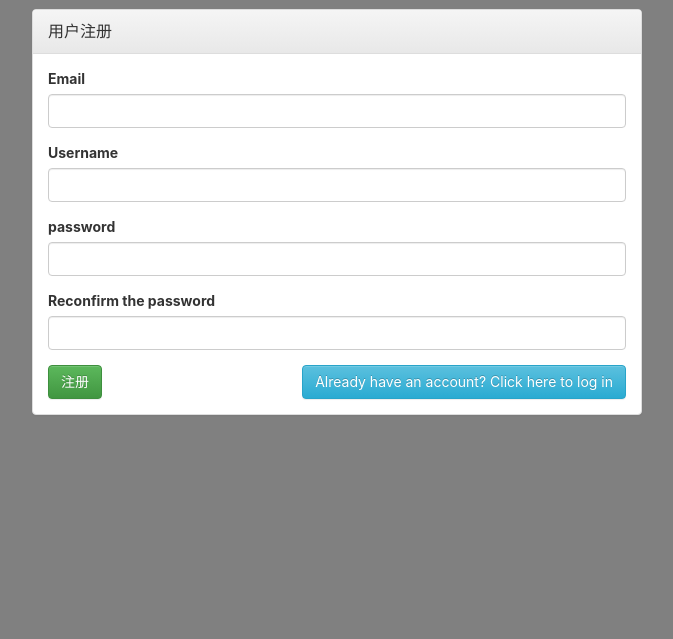
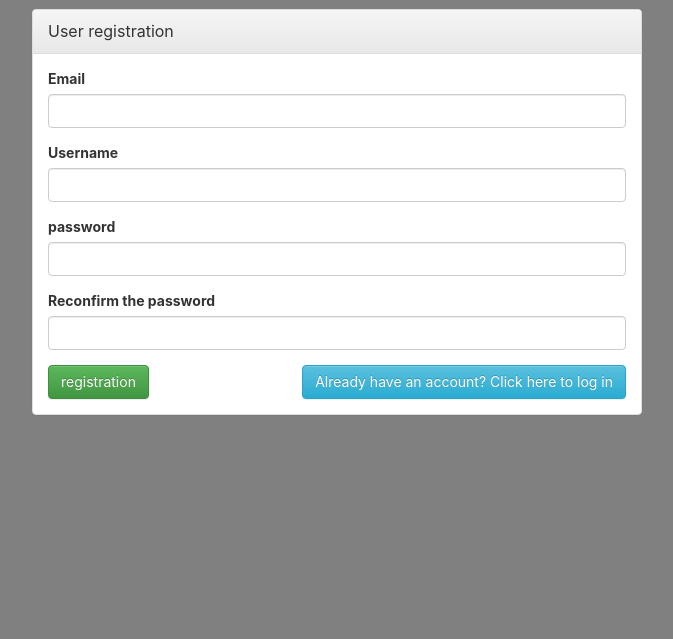
Before and after one commit to Shkolenko-Denys/Library, a Flask app: page /register/ in a window 1280 px wide. Shown: the part 51-690 px from the top of the page, without its empty margins (303-976 px from the left). Run offline with Flask 2, Linux system fonts and the light colour scheme; some libraries are stand-ins or nearby versions.

Commit message:
translated auth

```diff
--- a/app/main/auth/templates/login.html
+++ b/app/main/auth/templates/login.html
@@ -15,7 +15,7 @@
             <div class="panel panel-default animated fadeInUp">
                 <div class="panel-heading">
                     <header class="panel-title">
-                        用户登入
+                        User login
                     </header>
                 </div>
                 <div class="panel-body">
@@ -24,7 +24,7 @@
                         {{ wtf.form_field(form.email) }}
                         {{ wtf.form_field(form.password) }}
                         {{ wtf.form_field(form.remember_me) }}
-                        <input class="btn btn-success" id="submit" name="submit" type="submit" value="登入">
+                        <input class="btn btn-success" id="submit" name="submit" type="submit" value="login">
                         <a href="{{ url_for('auth.register') }}" class="btn btn-info pull-right">New user? Click here to register</a>
                     </form>
                     <br>
--- a/app/main/auth/templates/register.html
+++ b/app/main/auth/templates/register.html
@@ -15,7 +15,7 @@
             <div class="panel panel-default animated fadeInUp">
                 <div class="panel-heading">
                     <header class="panel-title">
-                        用户注册
+                        User registration
                     </header>
                 </div>
                 <div class="panel-body">
@@ -25,7 +25,7 @@
                         {{ wtf.form_field(form.name) }}
                         {{ wtf.form_field(form.password) }}
                         {{ wtf.form_field(form.password2) }}
-                        <input class="btn btn-success" id="submit" name="submit" type="submit" value="注册">
+                        <input class="btn btn-success" id="submit" name="submit" type="submit" value="registration">
                         <a href="{{ url_for('auth.login') }}" class="btn btn-info pull-right">Already have an account? Click here to log in</a>
                     </form>
                 </div>
```
